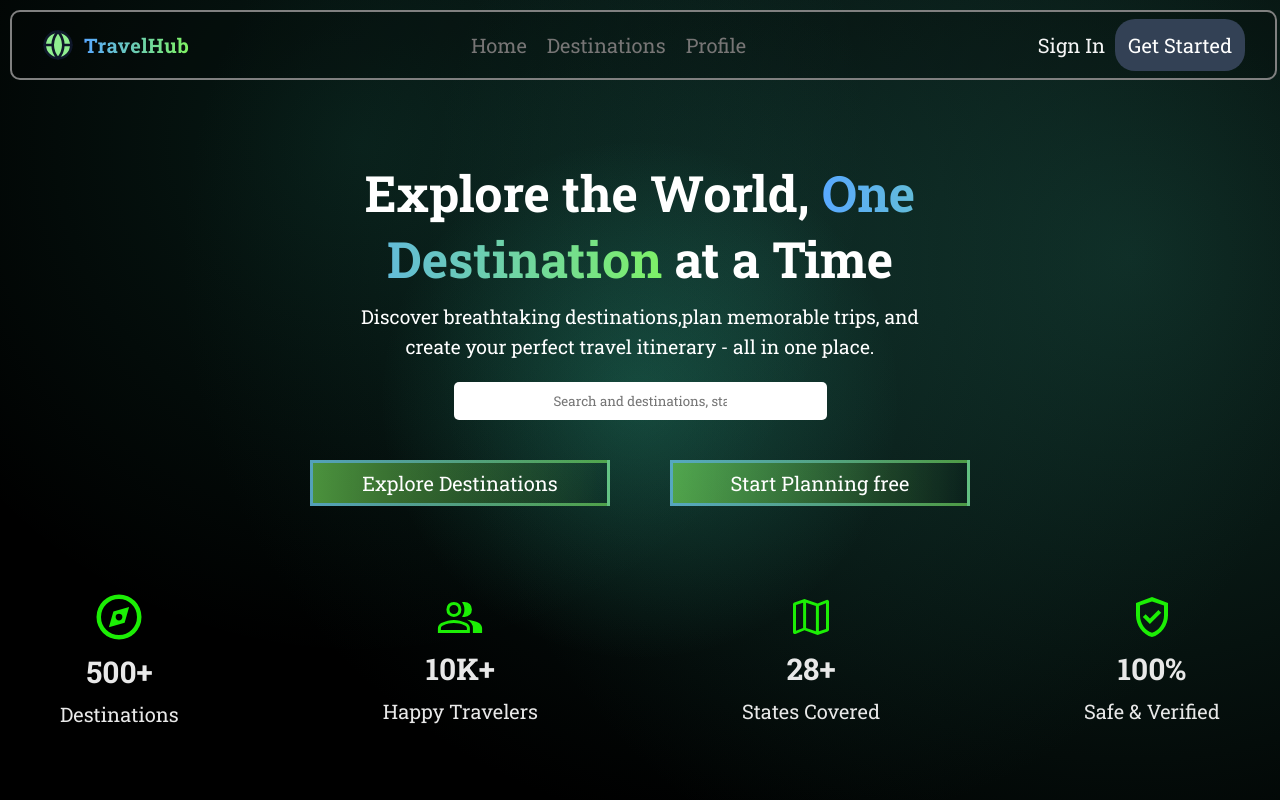
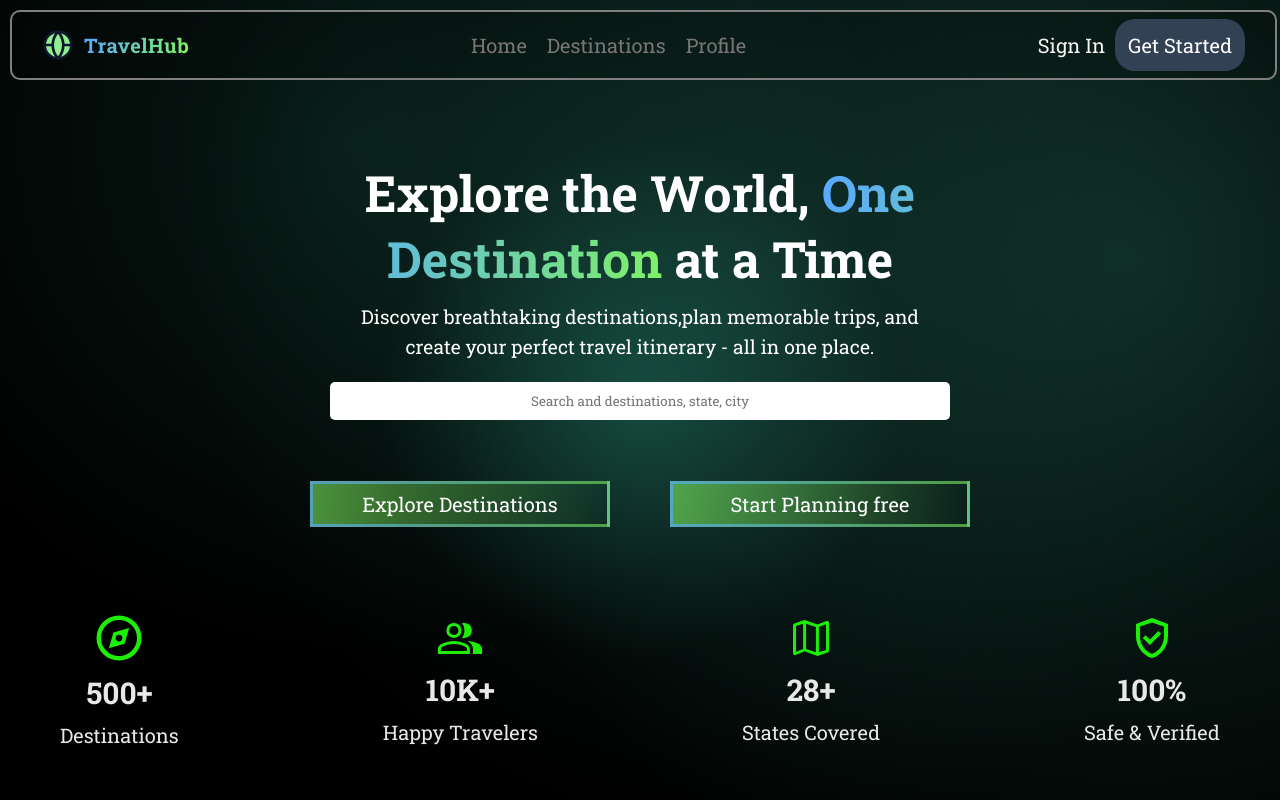
Before and after one commit to DEF2024/TravelHub-React-Firebase-Travel-WebApp, a React (Vite) app in the folder travelhub/: page /home in a window 1280 px wide. Shown: the top 800 px of the page. Built offline with nearby package versions, Linux system fonts and the light colour scheme.

Commit message:
update-css

```diff
--- a/travelhub/src/index.css
+++ b/travelhub/src/index.css
@@ -339,7 +339,10 @@ input{
     border-radius: 5px;
 }
 .search-input{
-    padding: 10px 100px;
+    display: block;
+    width: min(100%, 620px);
+    margin: 12px auto 0;
+    text-align: center;
     border-radius: 5px;
     border: none;
     background: white;
```
